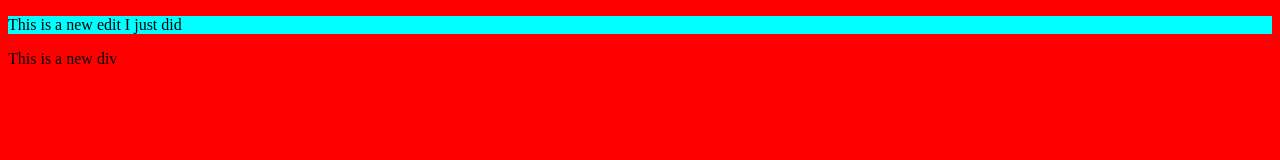
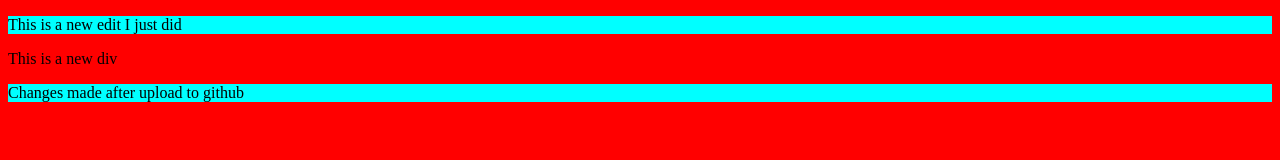
Before and after one commit to danhlee/git-one, a plain HTML site: page index.html in a window 1280 px wide. Drawn offline with Linux system fonts and the light colour scheme.

Commit message:
added <p> after github upload

```diff
--- a/index.html
+++ b/index.html
@@ -10,5 +10,6 @@
 <body>
     <p>This is a new edit I just did</p>
     <div>This is a new div</div>
+    <p>Changes made after upload to github</p>
 </body>
 </html>
```
